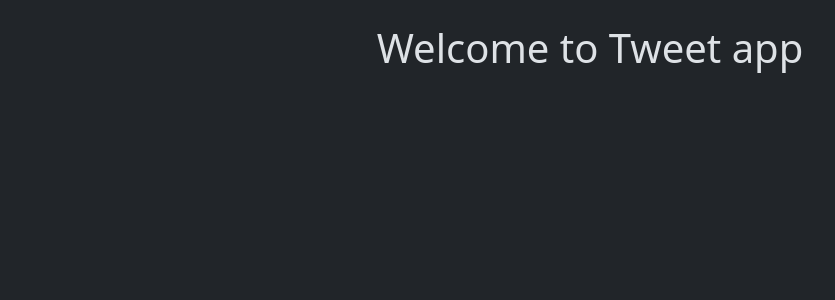
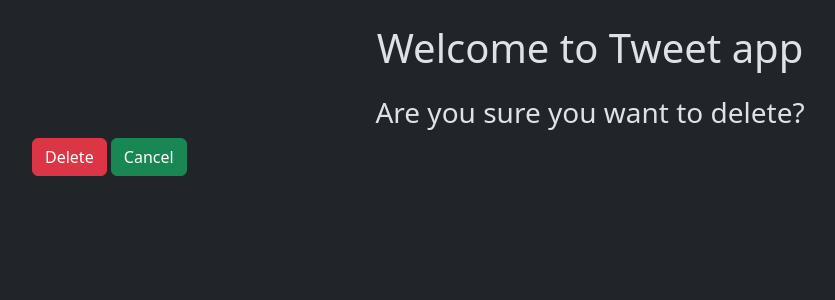
Before and after one commit to Alvin2058/tweetApp, a Django app: page /tweet/2/delete in a window 1280 px wide. Shown: the part 56-356 px from the top of the page, without its empty margins (50-885 px from the left). Run offline with Django 5.2, Linux system fonts and the light colour scheme; a user stored in the database is signed in; data comes from the database, SQL or seed files in the repository; both versions use the stored data as it was after the commit.

Commit message:
Delete feature

```diff
--- a/tweet/templates/tweet_confirm_delete.html
+++ b/tweet/templates/tweet_confirm_delete.html
@@ -7,4 +7,12 @@ Tweet
 {% block content %}
 <h1 class="text-center mt-4">Welcome to Tweet app</h1>
 
+
+<h3 class="text-center mt-4">Are you sure you want to delete?</h3>
+
+<form method="post">
+{%csrf_token%}
+<button class="btn btn-danger">Delete</button>
+<button class="btn btn-success" href="{% url 'tweet_list'%}">Cancel</button>
+</form>
 {% endblock content %}
```
Also changed, not shown: db.sqlite3.
